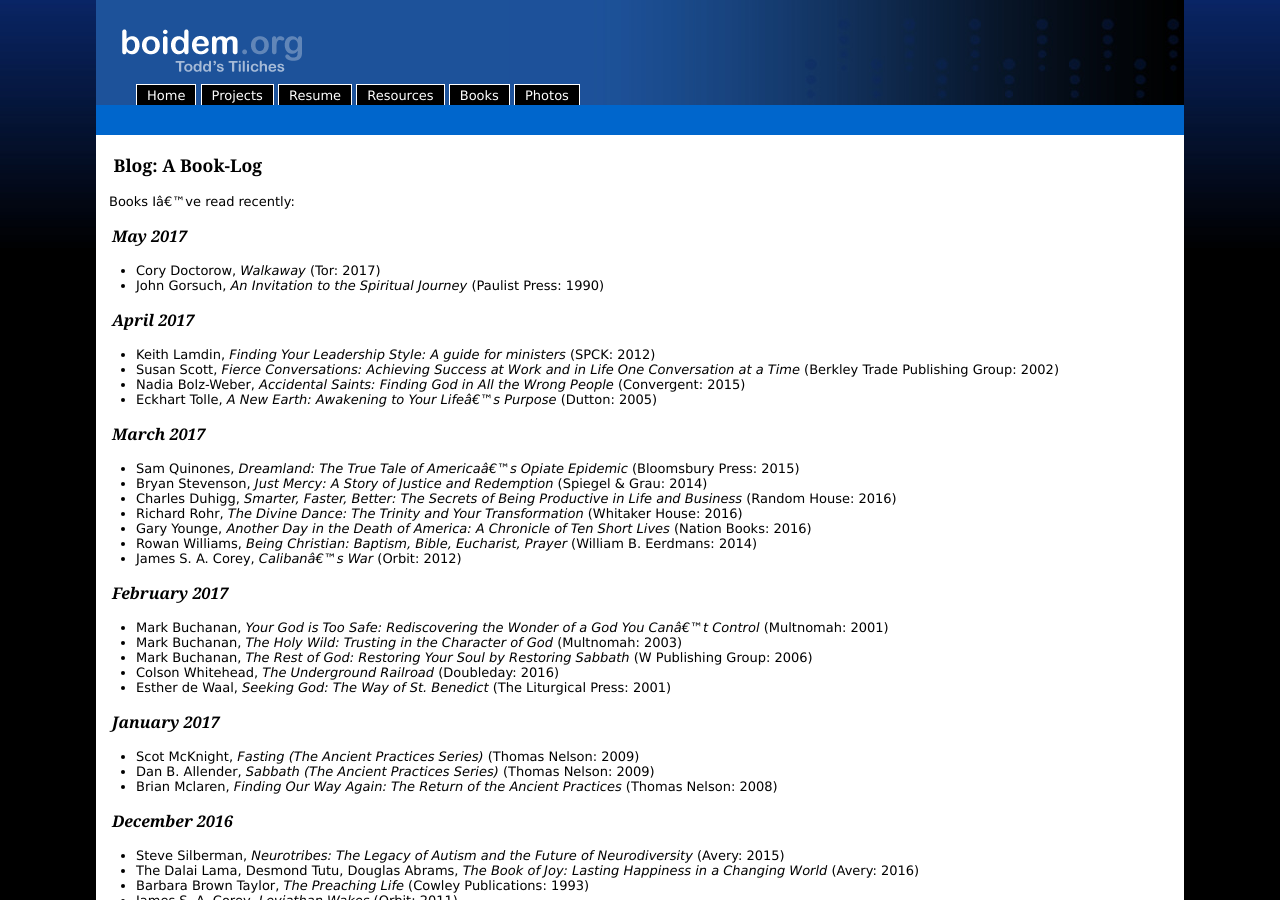
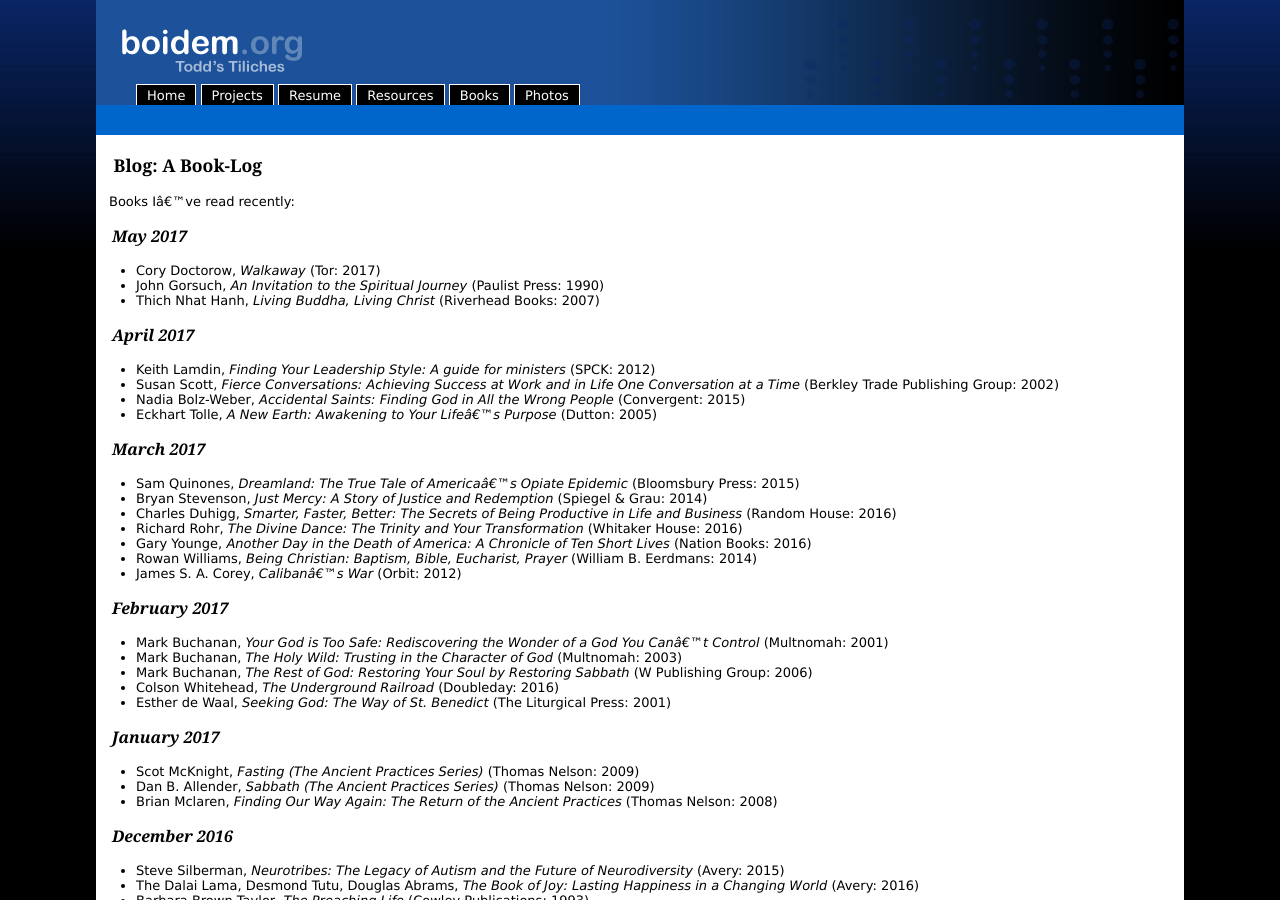
Before and after one commit to toddfoster/toddfoster.github.com, a Jekyll site: the page built from books.md, in a window 1280 px wide and 900 px high. Built offline with Jekyll 4.4.1, drawn with Linux system fonts in a browser that asks for light colours.

Commit message:
living buddah

```diff
--- a/books.md
+++ b/books.md
@@ -10,6 +10,7 @@ Books I've read recently:
 ## May 2017
 * Cory Doctorow, _Walkaway_ (Tor: 2017)
 * John Gorsuch, _An Invitation to the Spiritual Journey_ (Paulist Press: 1990)
+* Thich Nhat Hanh, _Living Buddha, Living Christ_ (Riverhead Books: 2007)
 
 ## April 2017
 * Keith Lamdin, _Finding Your Leadership Style: A guide for ministers_ (SPCK: 2012)
```
